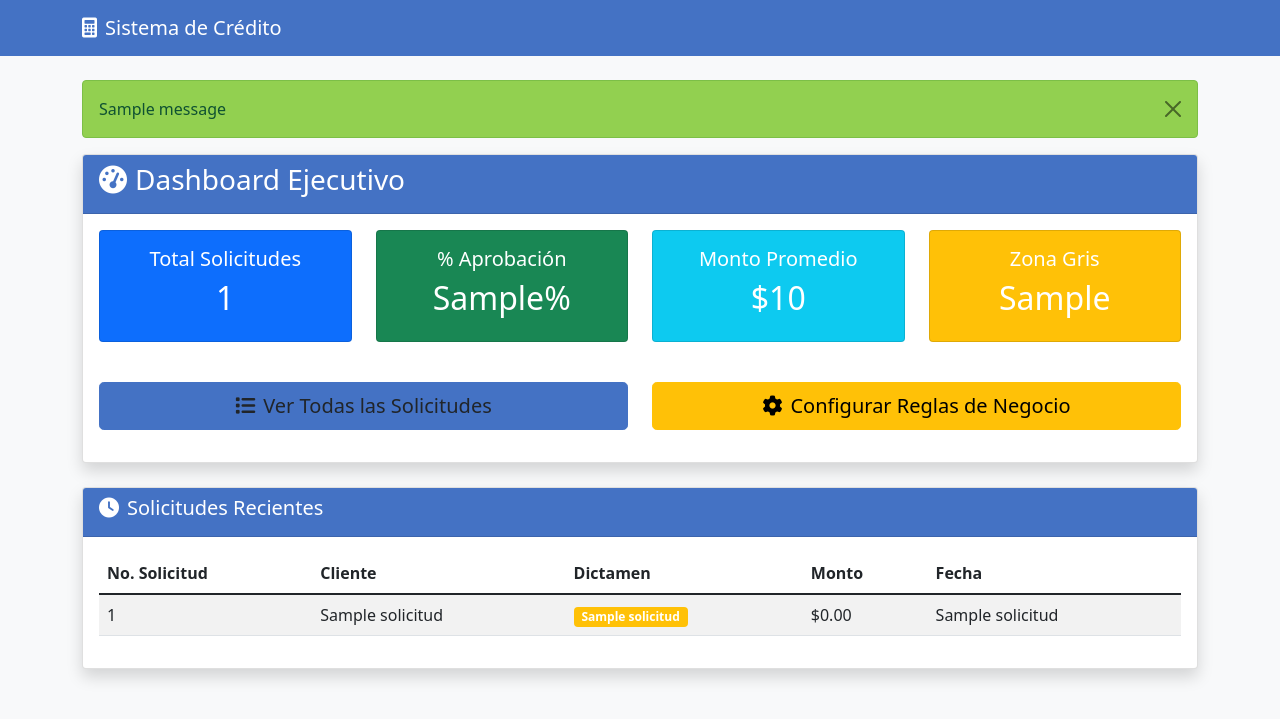
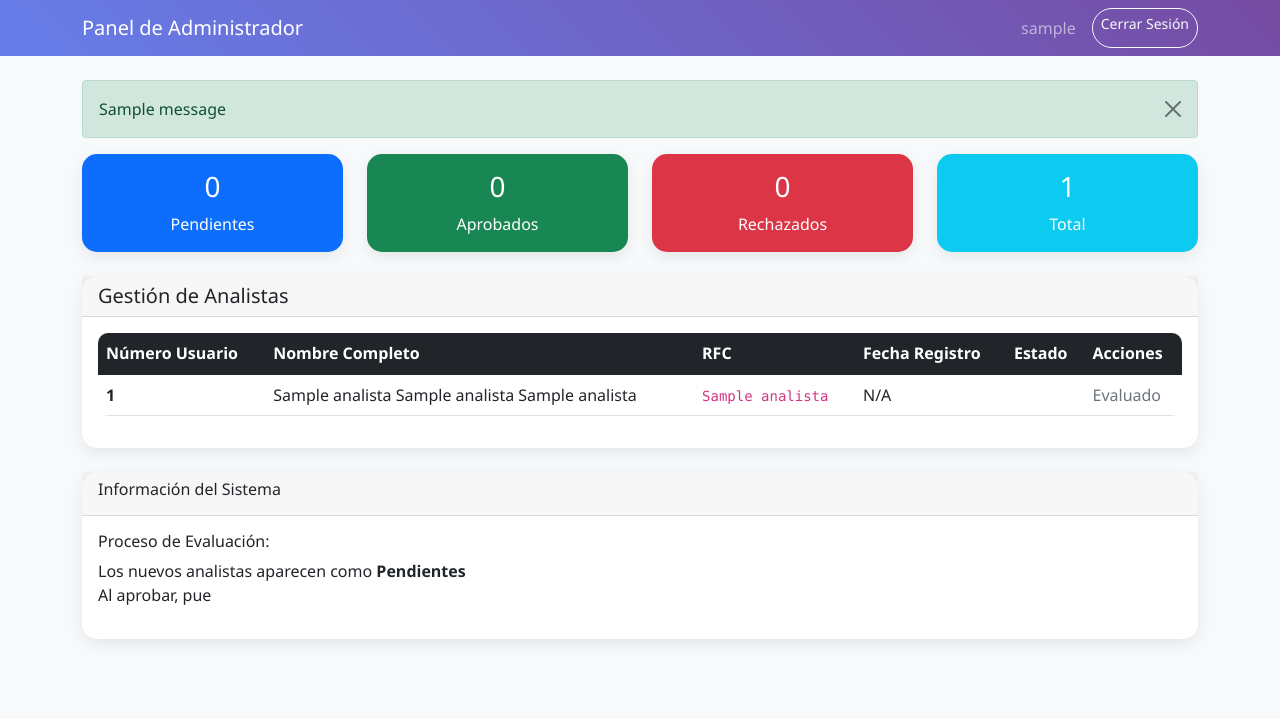
Before and after one commit to Stock-Broker1968/sistema-credito-web, a Flask app: template templates/panel_admin.html in a window 1280 px wide. Shown: the top 719 px of the page. Run offline with Flask 3, Linux system fonts and the light colour scheme; the template is opened without the code that fills it: most values are stand-ins (such as "Sample title", 1, 10 or a date in 2020); one stand-in notice (Sample message) is shown.

Commit message:
Update panel_admin.html
Panel de administrador mejorado con gestión de analistas

```diff
--- a/templates/panel_admin.html
+++ b/templates/panel_admin.html
@@ -1,97 +1,177 @@
-{% extends "base.html" %}
+<!DOCTYPE html>
+<html lang="es">
+<head>
+    <meta charset="UTF-8">
+    <meta name="viewport" content="width=device-width, initial-scale=1.0">
+    <title>Panel de Administrador - Sistema de Crédito</title>
+    <link href="https://cdn.jsdelivr.net/npm/bootstrap@5.1.3/dist/css/bootstrap.min.css" rel="stylesheet">
+    <style>
+        body {
+            background-color: #f8f9fa;
+            font-family: 'Segoe UI', Tahoma, Geneva, Verdana, sans-serif;
+        }
+        .navbar {
+            background: linear-gradient(45deg, #667eea, #764ba2);
+        }
+        .card {
+            border-radius: 15px;
+            box-shadow: 0 5px 15px rgba(0,0,0,0.08);
+            border: none;
+        }
+        .table {
+            border-radius: 10px;
+            overflow: hidden;
+        }
+        .badge {
+            font-size: 0.8em;
+        }
+        .btn-sm {
+            border-radius: 20px;
+        }
+    </style>
+</head>
+<body>
+    <!-- Navbar -->
+    <nav class="navbar navbar-expand-lg navbar-dark">
+        <div class="container">
+            <span class="navbar-brand">
+                <i class="fas fa-shield-alt"></i> Panel de Administrador
+            </span>
+            <div class="navbar-nav ms-auto">
+                <span class="navbar-text me-3">
+                    <i class="fas fa-user-shield"></i> {{ user_name }}
+                </span>
+                <a href="{{ url_for('logout') }}" class="btn btn-outline-light btn-sm">
+                    <i class="fas fa-sign-out-alt"></i> Cerrar Sesión
+                </a>
+            </div>
+        </div>
+    </nav>
 
-{% block title %}Panel de Administración{% endblock %}
+    <div class="container mt-4">
+        {% with messages = get_flashed_messages(with_categories=true) %}
+            {% if messages %}
+                {% for category, message in messages %}
+                    <div class="alert alert-{{ 'danger' if category == 'error' else 'success' }} alert-dismissible fade show" role="alert">
+                        {{ message }}
+                        <button type="button" class="btn-close" data-bs-dismiss="alert"></button>
+                    </div>
+                {% endfor %}
+            {% endif %}
+        {% endwith %}
 
-{% block content %}
-<div class="row">
-    <div class="col-12">
-        <div class="card shadow mb-4">
-            <div class="card-header">
-                <h3><i class="fas fa-tachometer-alt me-2"></i>Dashboard Ejecutivo</h3>
-            </div>
+        <!-- Estadísticas -->
+        <div class="row mb-4">
+            <div class="col-md-3">
+                <div class="card text-center bg-primary text-white">
                     <div class="card-body">
-                <div class="row">
-                    <div class="col-md-3 mb-3">
-                        <div class="card bg-primary text-white">
-                            <div class="card-body text-center">
-                                <h5>Total Solicitudes</h5>
-                                <h2>{{ estadisticas.total_solicitudes }}</h2>
+                        <h3>{{ analistas|selectattr('6', 'equalto', 'pendiente')|list|length }}</h3>
+                        <p class="mb-0">Pendientes</p>
                     </div>
                 </div>
             </div>
-
-                    <div class="col-md-3 mb-3">
-                        <div class="card bg-success text-white">
-                            <div class="card-body text-center">
-                                <h5>% Aprobación</h5>
-                                <h2>{{ estadisticas.porcentaje_aprobacion }}%</h2>
+            <div class="col-md-3">
+                <div class="card text-center bg-success text-white">
+                    <div class="card-body">
+                        <h3>{{ analistas|selectattr('6', 'equalto', 'aprobado')|list|length }}</h3>
+                        <p class="mb-0">Aprobados</p>
                     </div>
                 </div>
             </div>
-
-                    <div class="col-md-3 mb-3">
-                        <div class="card bg-info text-white">
-                            <div class="card-body text-center">
-                                <h5>Monto Promedio</h5>
-                                <h2>${{ "%.0f"|format(estadisticas.monto_promedio) }}</h2>
+            <div class="col-md-3">
+                <div class="card text-center bg-danger text-white">
+                    <div class="card-body">
+                        <h3>{{ analistas|selectattr('6', 'equalto', 'rechazado')|list|length }}</h3>
+                        <p class="mb-0">Rechazados</p>
                     </div>
                 </div>
             </div>
-
-                    <div class="col-md-3 mb-3">
-                        <div class="card bg-warning text-white">
-                            <div class="card-body text-center">
-                                <h5>Zona Gris</h5>
-                                <h2>{{ estadisticas.zona_gris }}</h2>
+            <div class="col-md-3">
+                <div class="card text-center bg-info text-white">
+                    <div class="card-body">
+                        <h3>{{ analistas|length }}</h3>
+                        <p class="mb-0">Total</p>
                     </div>
                 </div>
             </div>
         </div>
 
-                <div class="row mt-4">
-                    <div class="col-md-6">
-                        <a href="{{ url_for('todas_solicitudes') }}" class="btn btn-primary-custom btn-lg w-100 mb-3">
-                            <i class="fas fa-list me-2"></i>Ver Todas las Solicitudes
-                        </a>
-                    </div>
-                    <div class="col-md-6">
-                        <button class="btn btn-warning btn-lg w-100 mb-3" onclick="alert('Función en desarrollo')">
-                            <i class="fas fa-cog me-2"></i>Configurar Reglas de Negocio
-                        </button>
-                    </div>
-                </div>
-            </div>
-        </div>
-
-        <!-- SOLICITUDES RECIENTES -->
-        <div class="card shadow">
+        <!-- Tabla de Analistas -->
+        <div class="card">
             <div class="card-header">
-                <h5><i class="fas fa-clock me-2"></i>Solicitudes Recientes</h5>
+                <h5 class="mb-0">
+                    <i class="fas fa-users"></i> Gestión de Analistas
+                </h5>
             </div>
             <div class="card-body">
                 <div class="table-responsive">
-                    <table class="table table-striped">
-                        <thead>
+                    <table class="table table-hover">
+                        <thead class="table-dark">
                             <tr>
-                                <th>No. Solicitud</th>
-                                <th>Cliente</th>
-                                <th>Dictamen</th>
-                                <th>Monto</th>
-                                <th>Fecha</th>
+                                <th>Número Usuario</th>
+                                <th>Nombre Completo</th>
+                                <th>RFC</th>
+                                <th>Fecha Registro</th>
+                                <th>Estado</th>
+                                <th>Acciones</th>
                             </tr>
                         </thead>
                         <tbody>
-                            {% for solicitud in estadisticas.solicitudes_recientes %}
+                            {% for analista in analistas %}
                             <tr>
-                                <td>{{ solicitud[0] }}</td>
-                                <td>{{ solicitud[1] }}</td>
                                 <td>
-                                    <span class="badge bg-{{ 'success' if solicitud[2] == 'APROBADO' else 'danger' if solicitud[2] == 'RECHAZADO' else 'warning' }}">
-                                        {{ solicitud[2] }}
+                                    <strong>{{ analista[0] }}</strong>
+                                </td>
+                                <td>
+                                    {{ analista[3] }} {{ analista[1] }} {{ analista[2] }}
+                                </td>
+                                <td>
+                                    <code>{{ analista[4] }}</code>
+                                </td>
+                                <td>
+                                    {{ analista[5][:19] if analista[5] else 'N/A' }}
+                                </td>
+                                <td>
+                                    {% if analista[6] == 'pendiente' %}
+                                        <span class="badge bg-warning">
+                                            <i class="fas fa-clock"></i> Pendiente
                                         </span>
+                                    {% elif analista[6] == 'aprobado' %}
+                                        <span class="badge bg-success">
+                                            <i class="fas fa-check-circle"></i> Aprobado
+                                        </span>
+                                    {% elif analista[6] == 'rechazado' %}
+                                        <span class="badge bg-danger">
+                                            <i class="fas fa-times-circle"></i> Rechazado
+                                        </span>
+                                    {% endif %}
                                 </td>
-                                <td>${{ "%.2f"|format(solicitud[3]) if solicitud[3] else '0.00' }}</td>
-                                <td>{{ solicitud[4][:16] }}</td>
+                                <td>
+                                    {% if analista[6] == 'pendiente' %}
+                                        <div class="btn-group" role="group">
+                                            <a href="{{ url_for('evaluar_analista', numero_usuario=analista[0], accion='aprobar') }}"
+                                               class="btn btn-success btn-sm"
+                                               onclick="return confirm('¿Aprobar al analista {{ analista[0] }}?')">
+                                                <i class="fas fa-check"></i> Aprobar
+                                            </a>
+                                            <a href="{{ url_for('evaluar_analista', numero_usuario=analista[0], accion='rechazar') }}"
+                                               class="btn btn-danger btn-sm"
+                                               onclick="return confirm('¿Rechazar al analista {{ analista[0] }}?')">
+                                                <i class="fas fa-times"></i> Rechazar
+                                            </a>
+                                        </div>
+                                    {% else %}
+                                        <span class="text-muted">
+                                            <i class="fas fa-check"></i> Evaluado
+                                        </span>
+                                    {% endif %}
+                                </td>
+                            </tr>
+                            {% else %}
+                            <tr>
+                                <td colspan="6" class="text-center text-muted">
+                                    <i class="fas fa-inbox"></i> No hay analistas registrados
+                                </td>
                             </tr>
                             {% endfor %}
                         </tbody>
@@ -99,6 +179,18 @@
                 </div>
             </div>
         </div>
+
+        <!-- Información adicional -->
+        <div class="row mt-4">
+            <div class="col-md-12">
+                <div class="card">
+                    <div class="card-header">
+                        <h6><i class="fas fa-info-circle"></i> Información del Sistema</h6>
                     </div>
-</div>
-{% endblock %}
+                    <div class="card-body">
+                        <div class="row">
+                            <div class="col-md-6">
+                                <h6>Proceso de Evaluación:</h6>
+                                <ul class="list-unstyled">
+                                    <li><i class="fas fa-circle text-warning"></i> Los nuevos analistas aparecen como <strong>Pendientes</strong></li>
+                                    <li><i class="fas fa-circle text-success"></i> Al aprobar, pue
```
Lines whose indentation alone changed are shown as unchanged.
